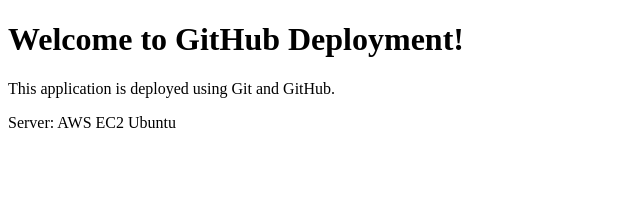
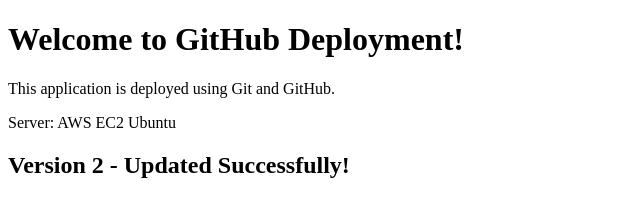
Before and after one commit to amalfaiz1/git-deployment-task, a plain HTML site: page index.html in a window 1280 px wide. Shown: the whole page, without its empty margins (0-640 px from the left). Drawn offline with Linux system fonts and the light colour scheme.

Commit message:
Update homepage in feature branch

```diff
--- a/index.html
+++ b/index.html
@@ -7,5 +7,6 @@
     <h1>Welcome to GitHub Deployment!</h1>
     <p>This application is deployed using Git and GitHub.</p>
     <p>Server: AWS EC2 Ubuntu</p>
+    <h2>Version 2 - Updated Successfully!</h2>
 </body>
 </html>
```
